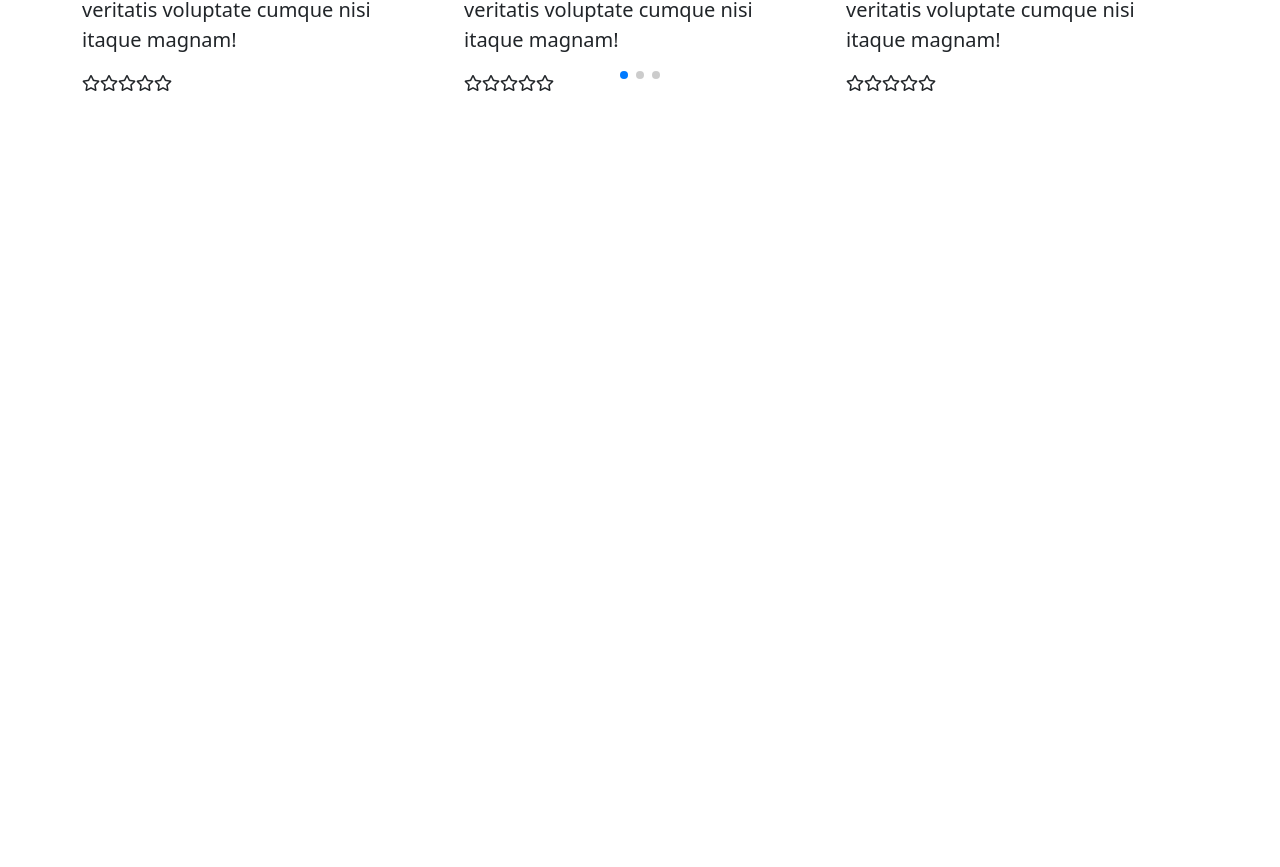
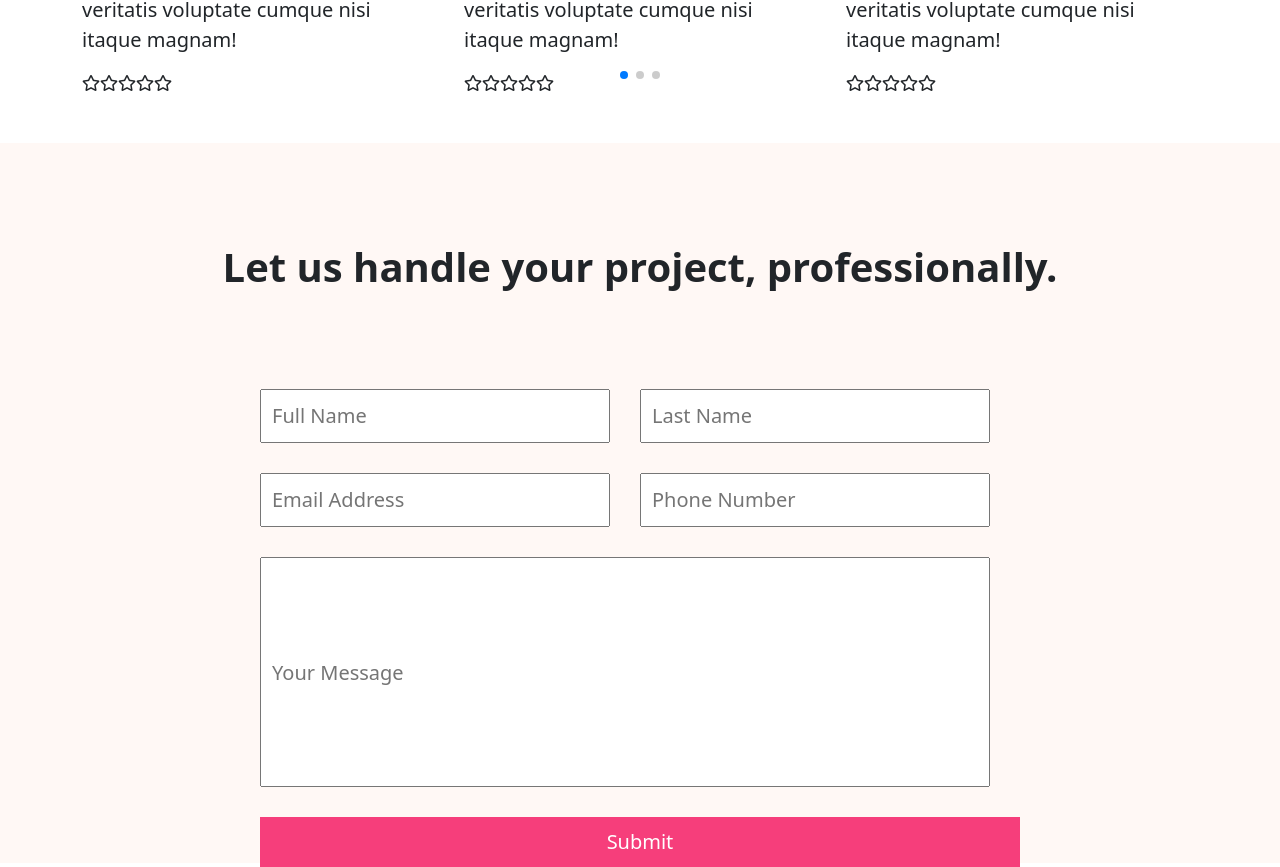
Before and after one commit to Rafi5734/Parlour-App, a React (Create React App) app: page / in a window 1280 px wide. Shown: the part 2513-3380 px from the top of the page. Before the commit the page ends 2656 px from the top, so only its background shows below. Built offline with nearby package versions, Linux system fonts and the light colour scheme.

Commit message:
create contact form

```diff
--- a/package.json
+++ b/package.json
@@ -15,6 +15,7 @@
     "react": "^17.0.2",
     "react-bootstrap": "^2.0.3",
     "react-dom": "^17.0.2",
+    "react-hook-form": "^7.22.5",
     "react-rating": "^2.0.5",
     "react-router-dom": "^6.1.1",
     "react-scripts": "5.0.0",
--- /dev/null
+++ b/src/Components/ContactForm/ContactForm.js
@@ -0,0 +1,129 @@
+import React from "react";
+import { Container } from "react-bootstrap";
+import "./contactForm.css";
+import { useForm } from "react-hook-form";
+
+const ContactForm = () => {
+    const {
+        register,
+        handleSubmit,
+        watch,
+        formState: { errors },
+    } = useForm();
+    const onSubmit = (data) => console.log(data);
+
+    console.log(watch("example"));
+    return (
+        <div className="contact-main">
+            <h1 className="text-center fw-bold mb-5 contact-heading">
+                Let us handle your project, professionally.
+            </h1>
+            <Container
+                style={{
+                    display: "flex",
+                    justifyContent: "center",
+                    alignItems: "center",
+                }}
+            >
+                <div
+                    className="contact-message"
+                    style={{
+                        marginTop: "150px",
+                        // display: "grid",
+                        // gridTemplateColumns: "repeat(2, 1fr)",
+                    }}
+                >
+                    <form onSubmit={handleSubmit(onSubmit)}>
+                        {/* register your input into the hook by invoking the "register" function */}
+                        <div>
+                            <input
+                                placeholder="Full Name"
+                                {...register("example")}
+                                className="lead"
+                                style={{
+                                    padding: "10px",
+                                    width: "350px",
+                                    marginRight: "30px",
+                                    marginBottom: "30px",
+                                }}
+                            />
+                            <input
+                                placeholder="Last Name"
+                                {...register("exampleRequired", {
+                                    required: true,
+                                })}
+                                className="lead"
+                                style={{
+                                    padding: "10px",
+                                    width: "350px",
+                                    marginRight: "30px",
+                                }}
+                                s
+                            />
+                        </div>
+
+                        {/* include validation with required or other standard HTML validation rules */}
+                        <div>
+                            <input
+                                placeholder="Email Address"
+                                {...register("exampleRequired", {
+                                    required: true,
+                                })}
+                                className="lead"
+                                style={{
+                                    padding: "10px",
+                                    width: "350px",
+                                    marginRight: "30px",
+                                    marginBottom: "30px",
+                                }}
+                            />
+                            <input
+                                placeholder="Phone Number"
+                                {...register("exampleRequired", {
+                                    required: true,
+                                })}
+                                className="lead"
+                                style={{
+                                    padding: "10px",
+                                    width: "350px",
+                                    marginRight: "30px",
+                                    marginBottom: "30px",
+                                }}
+                            />
+                        </div>
+
+                        <div>
+                            <input
+                                placeholder="Your Message"
+                                {...register("exampleRequired", {
+                                    required: true,
+                                })}
+                                className="lead"
+                                style={{
+                                    padding: "10px",
+                                    width: "730px",
+                                    height: "230px",
+                                    marginRight: "30px",
+                                    marginBottom: "30px",
+                                }}
+                            />
+                        </div>
+
+                        {/* errors will return when field validation fails  */}
+                        {errors.exampleRequired && (
+                            <span>This field is required</span>
+                        )}
+                        <div>
+                            <input
+                                type="submit"
+                                className="submit-btn lead"
+                            ></input>
+                        </div>
+                    </form>
+                </div>
+            </Container>
+        </div>
+    );
+};
+
+export default ContactForm;
--- /dev/null
+++ b/src/Components/ContactForm/contactForm.css
@@ -0,0 +1,17 @@
+.contact-main {
+    width: 100%;
+    height: 90vh;
+    background-color: #fff8f5;
+}
+.contact-heading {
+    position: relative;
+    top: 100px;
+}
+.submit-btn {
+    width: 100%;
+    height: 50px;
+    background-color: #f63e7b;
+    border: none;
+    color: #fff;
+    font-weight: bold;
+}
--- a/src/Components/Testimonials/Testimonials.js
+++ b/src/Components/Testimonials/Testimonials.js
@@ -10,13 +10,17 @@ import FemaleImage from "../../Female.png";
 import Male1 from "../../male1.png";
 import Male2 from "../../male2.png";
 import Rating from "react-rating";
+import ContactForm from "../ContactForm/ContactForm";
 SwiperCore.use([Pagination, Navigation]);
 
 const Testimonials = () => {
     return (
+        <>
             <div className="mb-5">
                 <Container>
-                <h1 className="mt-5 mb-5 text-center fw-bold">Testimonials</h1>
+                    <h1 className="mt-5 mb-5 text-center fw-bold">
+                        Testimonials
+                    </h1>
                     <div>
                         <Swiper
                             slidesPerView={3}
@@ -45,14 +49,16 @@ const Testimonials = () => {
                                     <p className="lead">
                                         Lorem ipsum dolor sit amet, consectetur
                                         adipisicing elit. Itaque ex culpa minus
-                                    deserunt ipsam iste aperiam quasi debitis.
-                                    Eius quidem accusantium illo accusamus
-                                    sapiente veritatis voluptate cumque nisi
-                                    itaque magnam!
+                                        deserunt ipsam iste aperiam quasi
+                                        debitis. Eius quidem accusantium illo
+                                        accusamus sapiente veritatis voluptate
+                                        cumque nisi itaque magnam!
                                     </p>
                                     <Rating
                                         placeholderRating={5}
-                                    emptySymbol={<i class="far fa-star"></i>}
+                                        emptySymbol={
+                                            <i class="far fa-star"></i>
+                                        }
                                         placeholderSymbol={
                                             <i class="far fa-star"></i>
                                         }
@@ -72,14 +78,16 @@ const Testimonials = () => {
                                     <p className="lead">
                                         Lorem ipsum dolor sit amet, consectetur
                                         adipisicing elit. Itaque ex culpa minus
-                                    deserunt ipsam iste aperiam quasi debitis.
-                                    Eius quidem accusantium illo accusamus
-                                    sapiente veritatis voluptate cumque nisi
-                                    itaque magnam!
+                                        deserunt ipsam iste aperiam quasi
+                                        debitis. Eius quidem accusantium illo
+                                        accusamus sapiente veritatis voluptate
+                                        cumque nisi itaque magnam!
                                     </p>
                                     <Rating
                                         placeholderRating={5}
-                                    emptySymbol={<i class="far fa-star"></i>}
+                                        emptySymbol={
+                                            <i class="far fa-star"></i>
+                                        }
                                         placeholderSymbol={
                                             <i class="far fa-star"></i>
                                         }
@@ -99,14 +107,16 @@ const Testimonials = () => {
                                     <p className="lead">
                                         Lorem ipsum dolor sit amet, consectetur
                                         adipisicing elit. Itaque ex culpa minus
-                                    deserunt ipsam iste aperiam quasi debitis.
-                                    Eius quidem accusantium illo accusamus
-                                    sapiente veritatis voluptate cumque nisi
-                                    itaque magnam!
+                                        deserunt ipsam iste aperiam quasi
+                                        debitis. Eius quidem accusantium illo
+                                        accusamus sapiente veritatis voluptate
+                                        cumque nisi itaque magnam!
                                     </p>
                                     <Rating
                                         placeholderRating={5}
-                                    emptySymbol={<i class="far fa-star"></i>}
+                                        emptySymbol={
+                                            <i class="far fa-star"></i>
+                                        }
                                         placeholderSymbol={
                                             <i class="far fa-star"></i>
                                         }
@@ -129,14 +139,16 @@ const Testimonials = () => {
                                     <p className="lead">
                                         Lorem ipsum dolor sit amet, consectetur
                                         adipisicing elit. Itaque ex culpa minus
-                                    deserunt ipsam iste aperiam quasi debitis.
-                                    Eius quidem accusantium illo accusamus
-                                    sapiente veritatis voluptate cumque nisi
-                                    itaque magnam!
+                                        deserunt ipsam iste aperiam quasi
+                                        debitis. Eius quidem accusantium illo
+                                        accusamus sapiente veritatis voluptate
+                                        cumque nisi itaque magnam!
                                     </p>
                                     <Rating
                                         placeholderRating={5}
-                                    emptySymbol={<i class="far fa-star"></i>}
+                                        emptySymbol={
+                                            <i class="far fa-star"></i>
+                                        }
                                         placeholderSymbol={
                                             <i class="far fa-star"></i>
                                         }
@@ -156,14 +168,16 @@ const Testimonials = () => {
                                     <p className="lead">
                                         Lorem ipsum dolor sit amet, consectetur
                                         adipisicing elit. Itaque ex culpa minus
-                                    deserunt ipsam iste aperiam quasi debitis.
-                                    Eius quidem accusantium illo accusamus
-                                    sapiente veritatis voluptate cumque nisi
-                                    itaque magnam!
+                                        deserunt ipsam iste aperiam quasi
+                                        debitis. Eius quidem accusantium illo
+                                        accusamus sapiente veritatis voluptate
+                                        cumque nisi itaque magnam!
                                     </p>
                                     <Rating
                                         placeholderRating={5}
-                                    emptySymbol={<i class="far fa-star"></i>}
+                                        emptySymbol={
+                                            <i class="far fa-star"></i>
+                                        }
                                         placeholderSymbol={
                                             <i class="far fa-star"></i>
                                         }
@@ -183,14 +197,16 @@ const Testimonials = () => {
                                     <p className="lead">
                                         Lorem ipsum dolor sit amet, consectetur
                                         adipisicing elit. Itaque ex culpa minus
-                                    deserunt ipsam iste aperiam quasi debitis.
-                                    Eius quidem accusantium illo accusamus
-                                    sapiente veritatis voluptate cumque nisi
-                                    itaque magnam!
+                                        deserunt ipsam iste aperiam quasi
+                                        debitis. Eius quidem accusantium illo
+                                        accusamus sapiente veritatis voluptate
+                                        cumque nisi itaque magnam!
                                     </p>
                                     <Rating
                                         placeholderRating={5}
-                                    emptySymbol={<i class="far fa-star"></i>}
+                                        emptySymbol={
+                                            <i class="far fa-star"></i>
+                                        }
                                         placeholderSymbol={
                                             <i class="far fa-star"></i>
                                         }
@@ -213,14 +229,16 @@ const Testimonials = () => {
                                     <p className="lead">
                                         Lorem ipsum dolor sit amet, consectetur
                                         adipisicing elit. Itaque ex culpa minus
-                                    deserunt ipsam iste aperiam quasi debitis.
-                                    Eius quidem accusantium illo accusamus
-                                    sapiente veritatis voluptate cumque nisi
-                                    itaque magnam!
+                                        deserunt ipsam iste aperiam quasi
+                                        debitis. Eius quidem accusantium illo
+                                        accusamus sapiente veritatis voluptate
+                                        cumque nisi itaque magnam!
                                     </p>
                                     <Rating
                                         placeholderRating={5}
-                                    emptySymbol={<i class="far fa-star"></i>}
+                                        emptySymbol={
+                                            <i class="far fa-star"></i>
+                                        }
                                         placeholderSymbol={
                                             <i class="far fa-star"></i>
                                         }
@@ -240,14 +258,16 @@ const Testimonials = () => {
                                     <p className="lead">
                                         Lorem ipsum dolor sit amet, consectetur
                                         adipisicing elit. Itaque ex culpa minus
-                                    deserunt ipsam iste aperiam quasi debitis.
-                                    Eius quidem accusantium illo accusamus
-                                    sapiente veritatis voluptate cumque nisi
-                                    itaque magnam!
+                                        deserunt ipsam iste aperiam quasi
+                                        debitis. Eius quidem accusantium illo
+                                        accusamus sapiente veritatis voluptate
+                                        cumque nisi itaque magnam!
                                     </p>
                                     <Rating
                                         placeholderRating={5}
-                                    emptySymbol={<i class="far fa-star"></i>}
+                                        emptySymbol={
+                                            <i class="far fa-star"></i>
+                                        }
                                         placeholderSymbol={
                                             <i class="far fa-star"></i>
                                         }
@@ -267,14 +287,16 @@ const Testimonials = () => {
                                     <p className="lead">
                                         Lorem ipsum dolor sit amet, consectetur
                                         adipisicing elit. Itaque ex culpa minus
-                                    deserunt ipsam iste aperiam quasi debitis.
-                                    Eius quidem accusantium illo accusamus
-                                    sapiente veritatis voluptate cumque nisi
-                                    itaque magnam!
+                                        deserunt ipsam iste aperiam quasi
+                                        debitis. Eius quidem accusantium illo
+                                        accusamus sapiente veritatis voluptate
+                                        cumque nisi itaque magnam!
                                     </p>
                                     <Rating
                                         placeholderRating={5}
-                                    emptySymbol={<i class="far fa-star"></i>}
+                                        emptySymbol={
+                                            <i class="far fa-star"></i>
+                                        }
                                         placeholderSymbol={
                                             <i class="far fa-star"></i>
                                         }
@@ -286,6 +308,8 @@ const Testimonials = () => {
                     </div>
                 </Container>
             </div>
+            <ContactForm></ContactForm>
+        </>
     );
 };
 
```
Also changed, not shown: 1 other file (tests, documents, lock files or other folders). Lines whose indentation alone changed are shown as unchanged.
